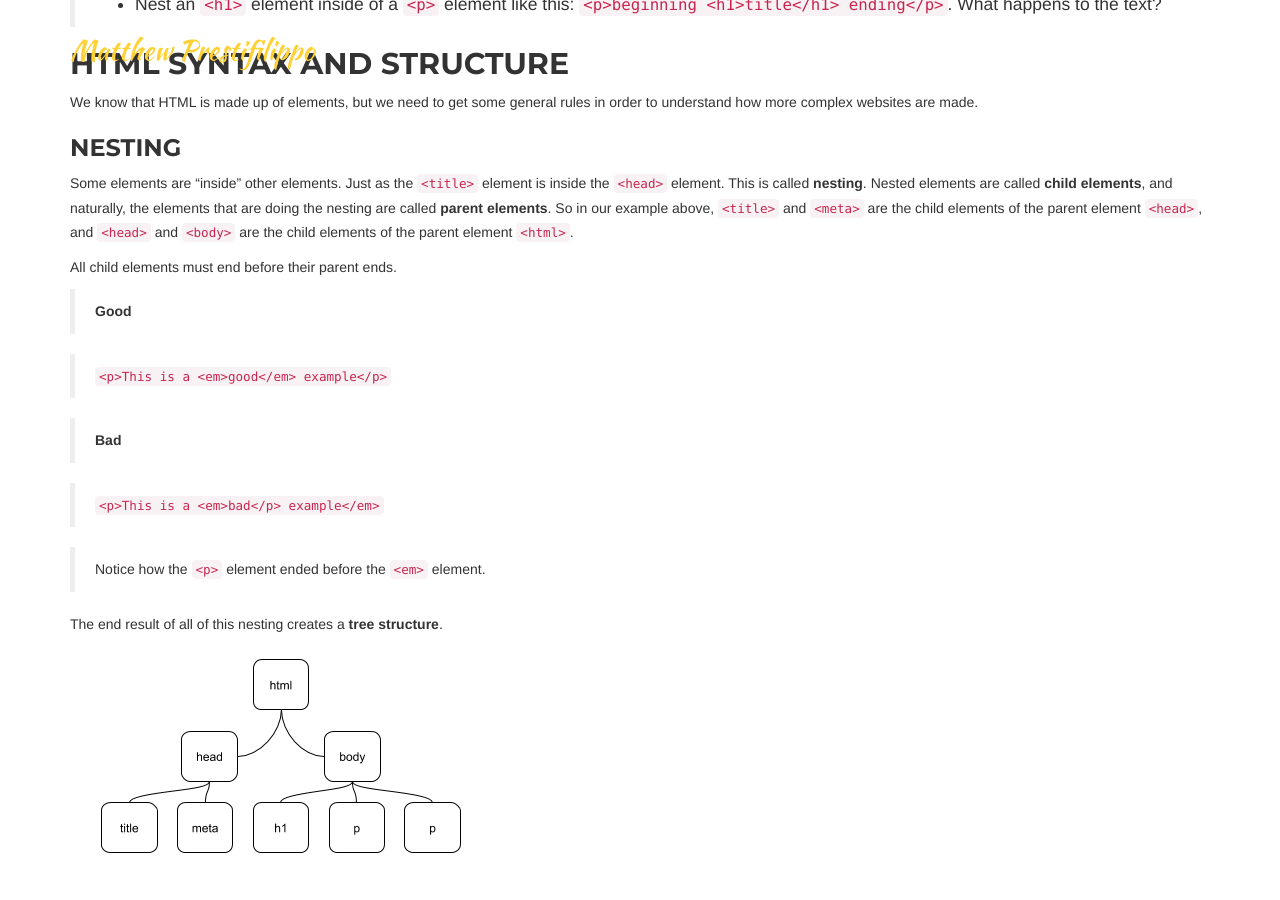
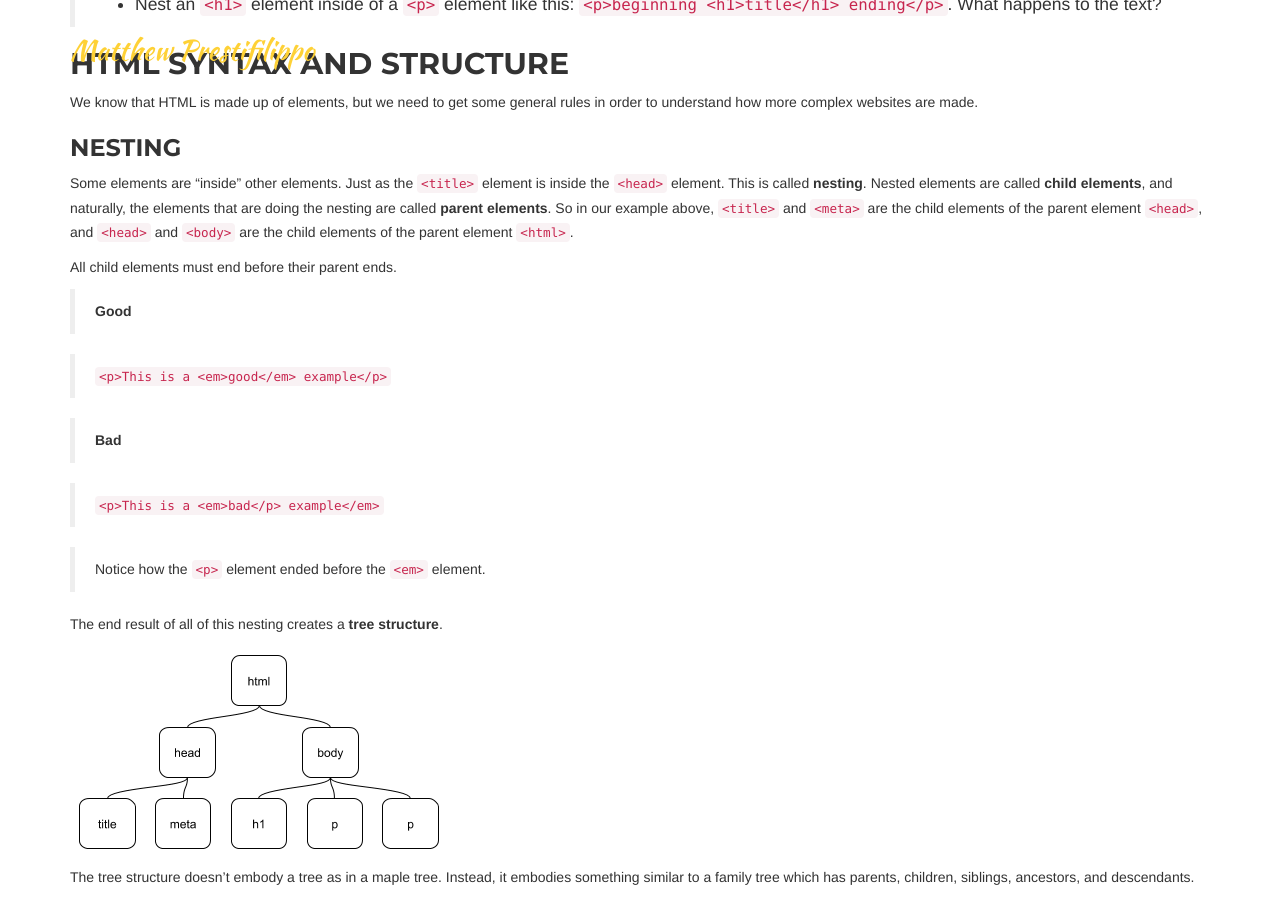
Before and after one commit to mjpuser/mjpuser.github.io, a Jekyll site: the page built from _posts/2015-11-29-html.md, in a window 1280 px wide and 900 px high, scrolled down 1157 px. Built offline with Jekyll 4.4.1, drawn with Linux system fonts in a browser that asks for light colours; nearby versions of some CDN libraries; some web fonts are replaced; Markdown is read by kramdown in place of the engine named in the settings; before the commit the page ends 2033 px from its top, so only the background shows below that.

Commit message:
Added html tree

```diff
--- a/_posts/2015-11-29-html.md
+++ b/_posts/2015-11-29-html.md
@@ -60,6 +60,9 @@ The end result of all of this nesting creates a **tree structure**.
 
 ![html tree](/images/posts/html/html-tree.png "html tree")
 
+The tree structure doesn't embody a tree as in a maple tree.  Instead, it embodies something similar to a family tree which has parents, children, siblings, ancestors, and descendants.
+
+
 <!-- rendering, box model, css -->
 <!-- forms -->
 <!-- format (root html element, tree structure, attributes, ) -->
```
Also changed, not shown: images/posts/html/html-tree.png.
